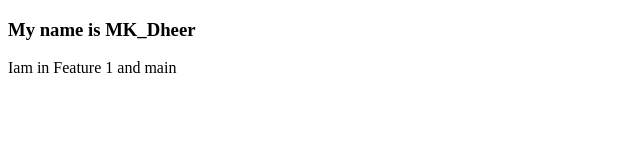
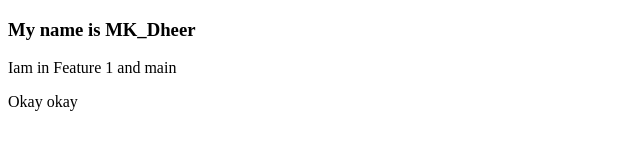
Before and after one commit to Mkdheer/localrepo, a plain HTML site: page index.html in a window 1280 px wide. Shown: the full height of the page, 0-640 px from the left. Drawn offline with Linux system fonts and the light colour scheme.

Commit message:
change in fe1

```diff
--- a/index.html
+++ b/index.html
@@ -8,5 +8,6 @@
 <body>
     <h3>My name is MK_Dheer</h3>
     <p>Iam in Feature 1 and main</p>
+    <p>Okay okay</p>
 </body>
 </html>
```
